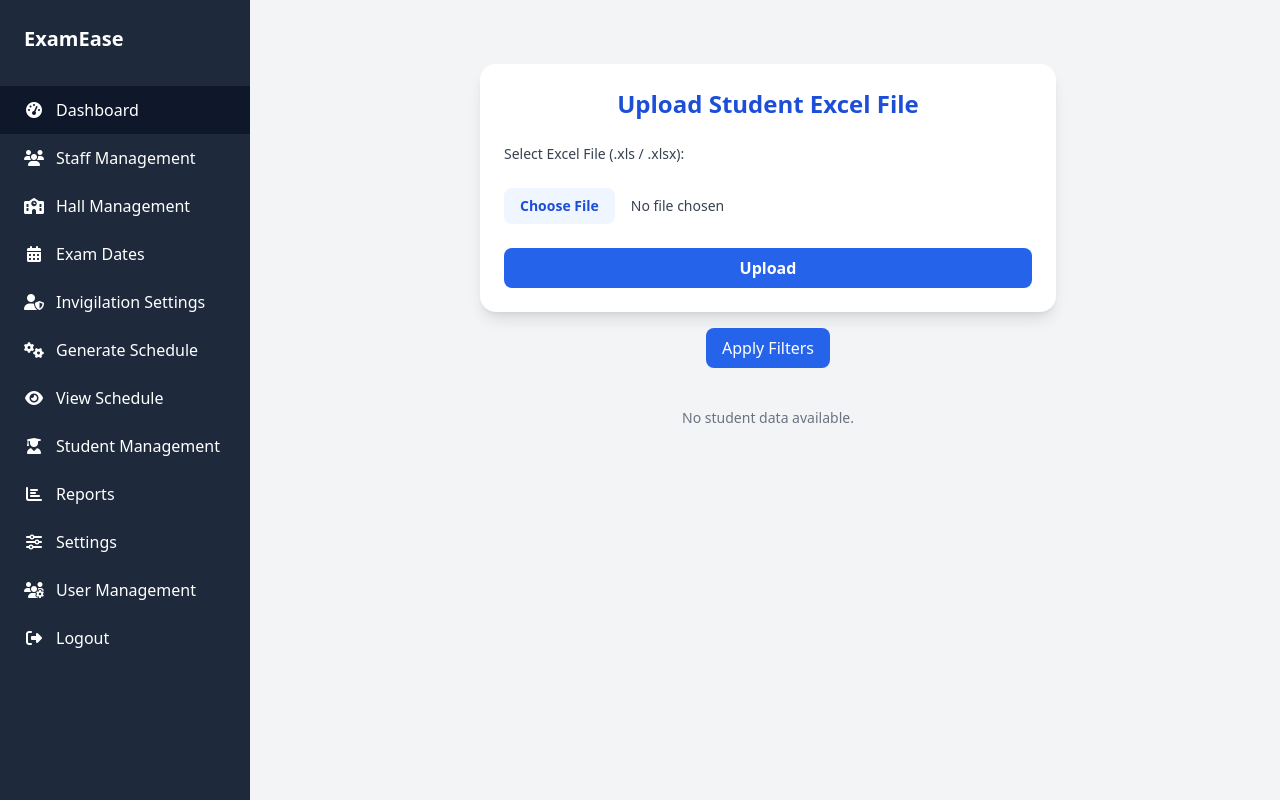
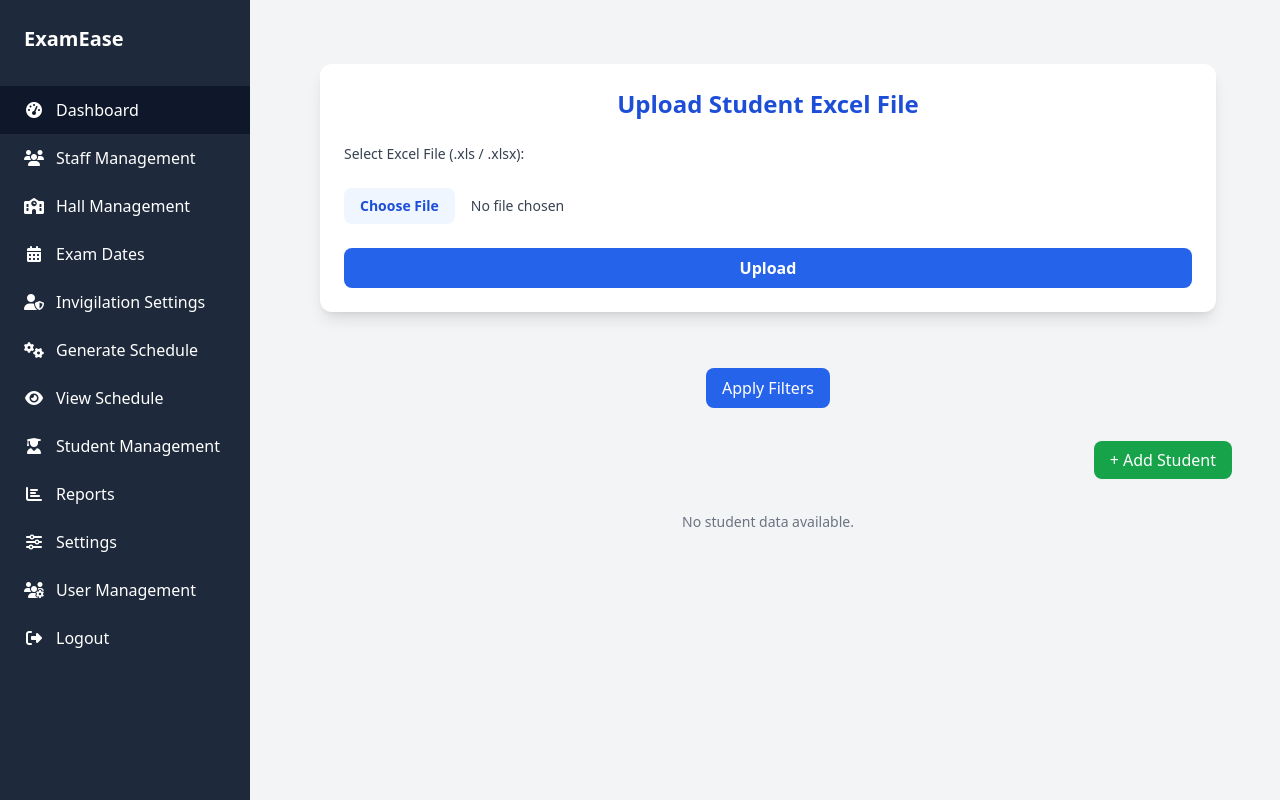
Before and after one commit to Sanatech2006/Invigilation-Management-System, a Django app: template IMS/templates/student/student.html in a window 1280 px wide. Run offline with Django 5.2, Linux system fonts and the light colour scheme; the template is opened without the code that fills it, so the values that code supplies are empty; style sheets or scripts are compiled from the project's sources.

Commit message:
student add edit delete finished

```diff
--- a/IMS/IMS/settings.py
+++ b/IMS/IMS/settings.py
@@ -87,7 +87,7 @@ DATABASES = {
         'ENGINE': 'django.db.backends.postgresql',
         'NAME': 'ims',
         'USER': 'postgres',
-        'PASSWORD': 'saq123',
+        'PASSWORD': 'hanifa2004',
         'HOST': 'localhost',
         'PORT': '5432',
     }
--- a/IMS/apps/student/urls.py
+++ b/IMS/apps/student/urls.py
@@ -1,6 +1,9 @@
 from django.urls import path
-from .views import student_upload_view
+from . import views
 
 urlpatterns = [
-    path('upload/', student_upload_view.as_view(), name='student_upload'),
+    path('students/', views.student_upload_view.as_view(), name='student_upload'),
+    path('students/add/', views.add_student, name='add_student'),
+    path('students/edit/<int:pk>/', views.edit_student, name='edit_student'),
+    path('students/delete/<int:pk>/', views.delete_student, name='delete_student'),
 ]
--- a/IMS/templates/student/student.html
+++ b/IMS/templates/student/student.html
@@ -3,15 +3,14 @@
 
 {% block content %}
 
-<!-- Upload a file excel -->
-
-<div class="max-w-xl mx-auto mt-10 p-6 bg-white shadow-lg rounded-2xl">
+<!-- Upload Student Excel File -->
+<div class="max-w-4xl mx-auto mt-10 p-6 bg-white shadow-lg rounded-xl">
     <h2 class="text-2xl font-bold text-center text-blue-700 mb-6">Upload Student Excel File</h2>
 
     <!-- Error Message -->
     {% if error %}
     <div class="bg-red-100 border border-red-400 text-red-700 px-4 py-3 rounded mb-4 text-center">
-        {{ error }}
+        {{ error|safe }}
     </div>
     {% endif %}
 
@@ -27,10 +26,9 @@
     <!-- Upload Form -->
     <form method="post" enctype="multipart/form-data" class="space-y-6">
         {% csrf_token %}
-
         <label class="block text-sm font-medium text-gray-700">Select Excel File (.xls / .xlsx):</label>
-        <input type="file" name="excel_file" accept=".xls,.xlsx" required class="block w-full text-sm text-gray-700
-                   file:mr-4 file:py-2 file:px-4
+        <input type="file" name="excel_file" accept=".xls,.xlsx" required
+            class="block w-full text-sm text-gray-700 file:mr-4 file:py-2 file:px-4
                    file:rounded-lg file:border-0
                    file:text-sm file:font-semibold
                    file:bg-blue-50 file:text-blue-700
@@ -43,10 +41,8 @@
     </form>
 </div>
 
-
-<!-- Filter for a menus  -->
-
-<form method="get" class="grid grid-cols-1 sm:grid-cols-3 md:grid-cols-6 gap-4 mb-8">
+<!-- Filter Form -->
+<form method="get" class="grid grid-cols-1 sm:grid-cols-3 md:grid-cols-6 gap-4 my-10 px-6">
     {% for field in filter_fields %}
     <div>
         <label class="text-sm font-medium text-gray-600 capitalize" for="{{ field.0 }}">{{ field.0 }}</label>
@@ -65,17 +61,20 @@
     </div>
 </form>
 
+<!-- Add Student Button -->
+<div class="text-right px-6 mb-4">
+    <a href="{% url 'add_student' %}" class="bg-green-600 hover:bg-green-700 text-white py-2 px-4 rounded-lg">
+        + Add Student
+    </a>
+</div>
 
-<!-- Table display the students -->
-
-
+<!-- Student Table -->
 {% if students %}
-<div class="mt-10">
+<div class="px-6 mb-10 overflow-x-auto">
     <h2 class="text-xl font-semibold text-center text-green-700 mb-4">Students Details</h2>
-    <div class="overflow-x-auto">
-        <table class="min-w-full border border-gray-300 rounded-xl">
+    <table class="min-w-full border border-gray-300 rounded-xl text-sm">
         <thead class="bg-gray-100">
-                <tr class="text-left text-sm text-gray-700">
+            <tr class="text-left text-gray-700">
                 <th class="px-4 py-2">Batch</th>
                 <th class="px-4 py-2">Dept ID</th>
                 <th class="px-4 py-2">Degree</th>
@@ -87,11 +86,12 @@
                 <th class="px-4 py-2">Category</th>
                 <th class="px-4 py-2">Section</th>
                 <th class="px-4 py-2">Gender</th>
+                <th class="px-4 py-2">Actions</th>
             </tr>
         </thead>
         <tbody>
             {% for student in students %}
-                <tr class="border-t text-sm text-gray-800 hover:bg-gray-50">
+            <tr class="border-t hover:bg-gray-50 text-gray-800">
                 <td class="px-4 py-2">{{ student.batch }}</td>
                 <td class="px-4 py-2">{{ student.dept_id }}</td>
                 <td class="px-4 py-2">{{ student.degree }}</td>
@@ -103,11 +103,17 @@
                 <td class="px-4 py-2">{{ student.category }}</td>
                 <td class="px-4 py-2">{{ student.section }}</td>
                 <td class="px-4 py-2">{{ student.gender }}</td>
+                <td class="px-4 py-2">
+                    <a href="{% url 'edit_student' student.id %}" class="text-blue-600 hover:underline mr-2">Edit</a>
+                    <a href="{% url 'delete_student' student.id %}" class="text-red-600 hover:underline"
+                       onclick="return confirm('Are you sure you want to delete this student?');">
+                       Delete
+                    </a>
+                </td>
             </tr>
             {% endfor %}
         </tbody>
     </table>
-    </div>
 </div>
 {% else %}
 <p class="text-center text-sm text-gray-500 mt-10">No student data available.</p>
```
Also changed, not shown: IMS/apps/student/forms.py (added, +10 -0 lines), IMS/apps/student/views.py (+85 -42 lines), IMS/templates/student/add_edit_student.html (added, +16 -0 lines), IMS/apps/exams/migrations/0001_initial.py (added), IMS/apps/hall/migrations/0001_initial.py (added), IMS/apps/staff/migrations/0001_initial.py (added), IMS/apps/student/migrations/0001_initial.py (added). Lines whose indentation alone changed are shown as unchanged.
